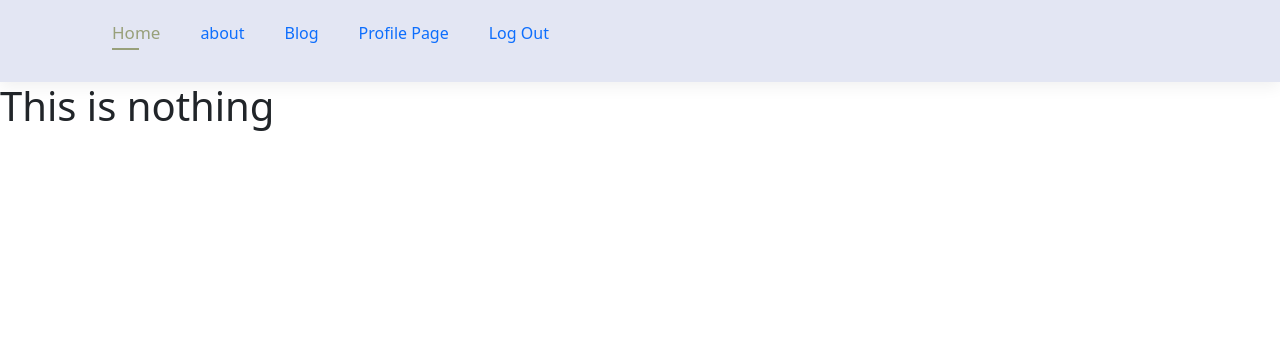
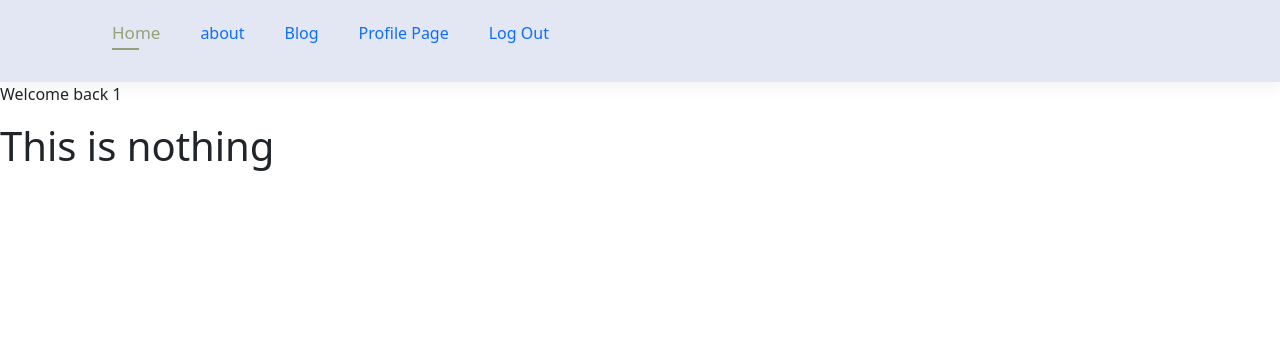
Before and after one commit to aaiaa-1/project01, a PHP site: page /index.php in a window 1280 px wide. Shown: the top 342 px of the page. Run offline with PHP 8.4, Linux system fonts and the light colour scheme; the visitor is signed in with stand-in values (Sample User, id 1).

Commit message:
welcome message

```diff
--- a/index.php
+++ b/index.php
@@ -2,6 +2,11 @@
     include_once 'header.php';
 ?>
     <div class="wrapper">
+         <?php
+            if (isset($_SESSION["userid"])){
+                echo '<p>Welcome back '.$_SESSION["useruid"].' </p>';
+            }
+        ?>
         <h1>This is nothing</h1>
     </div>
 <?php
```
